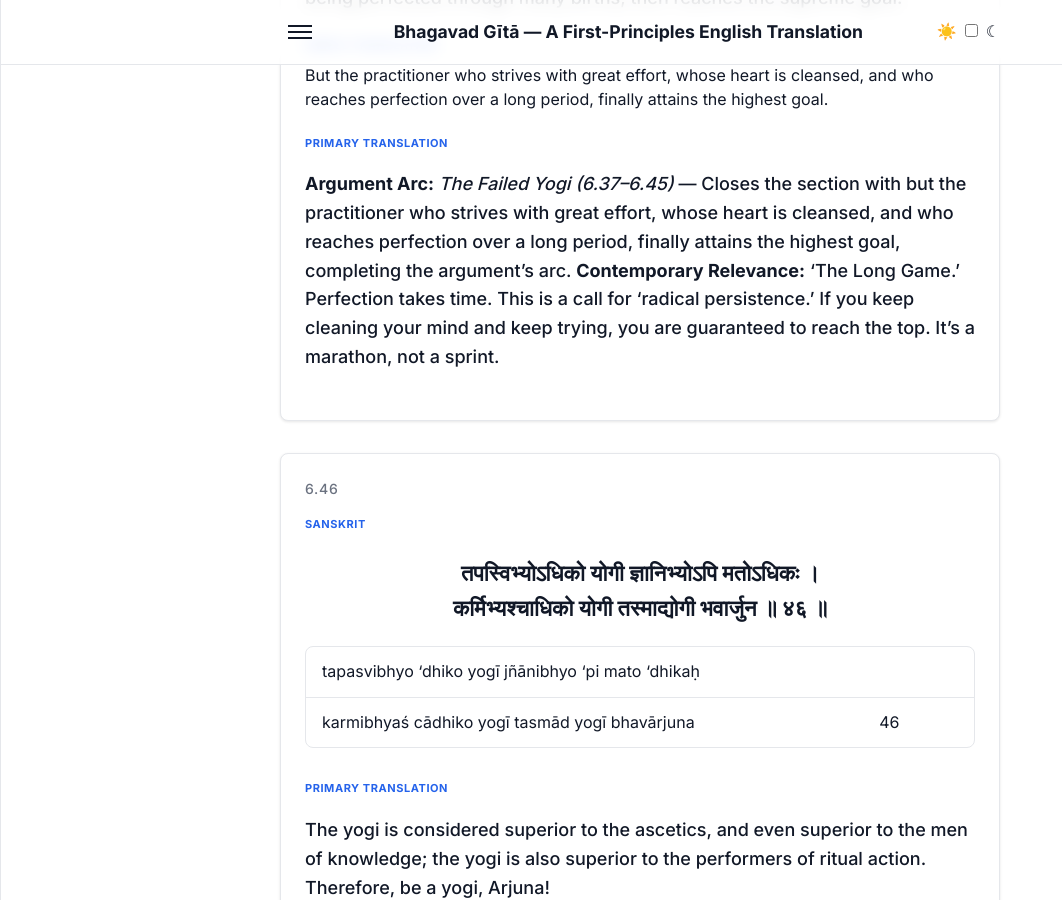
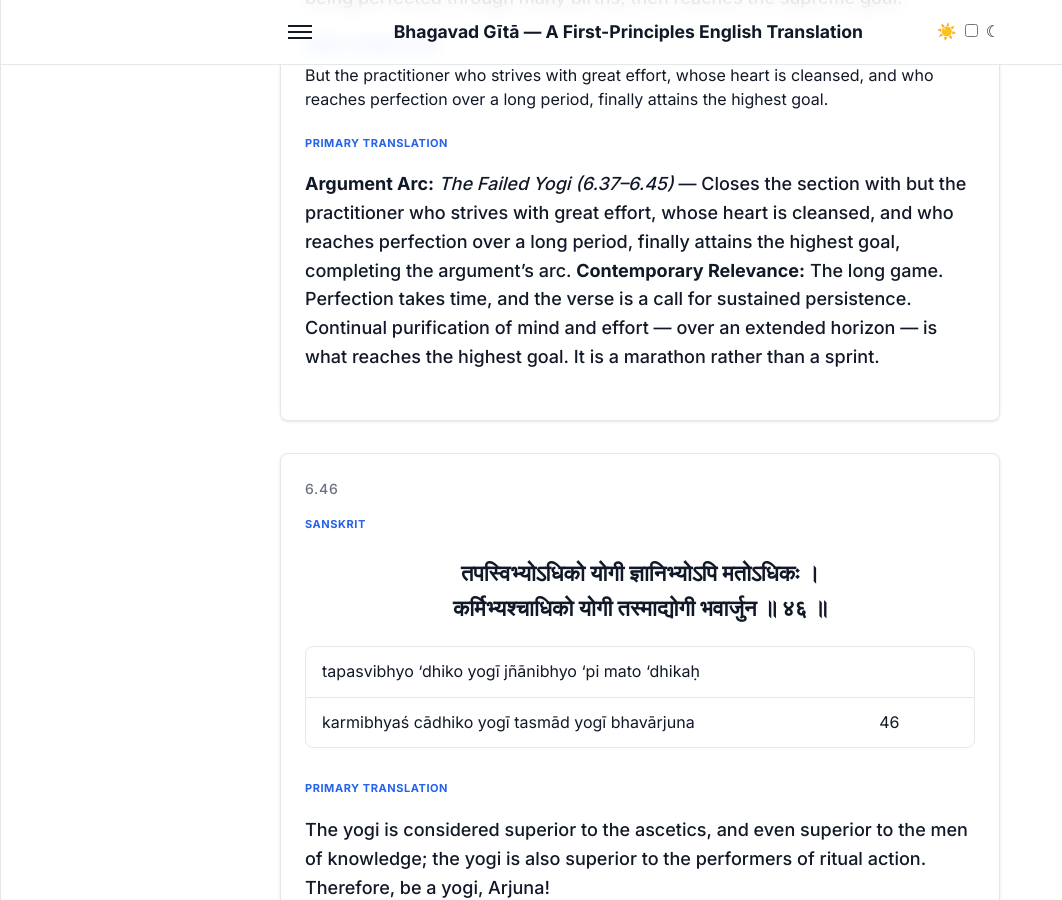
Before and after one commit to ishitvagoel/GitaTranslation, a Jekyll site: the page built from chapters/chapter-06.md, in a window 1280 px wide and 900 px high, scrolled down 46818 px. Shown: the whole window, without its empty margins (0-1062 px from the left). Built offline with Jekyll 4.4.1, drawn with Linux system fonts in a browser that asks for light colours; some of the changed text lies outside the part shown.

Commit message:
Ch 6: clean up two stragglers from prior commit
Re-applies the wording fixes for the Note at 6.5 (drops "egoic self") and
the Contemporary Relevance at 6.45 (drops "radical persistence"). These
were intended for the previous Ch 6 commit but lost a race with the
newline-collapse script.

```diff
--- a/chapters/chapter-06.md
+++ b/chapters/chapter-06.md
@@ -864,7 +864,7 @@ But the yogi who strives with effort, whose stains are completely cleansed, bein
 **Simple Translation:** But the practitioner who strives with great effort, whose heart is cleansed, and who reaches perfection over a long period, finally attains the highest goal.
 
 **Argument Arc:** *The Failed Yogi (6.37–6.45)* — Closes the section with but the practitioner who strives with great effort, whose heart is cleansed, and who reaches perfection over a long period, finally attains the highest goal, completing the argument's arc.
-**Contemporary Relevance:** 'The Long Game.' Perfection takes time. This is a call for 'radical persistence.' If you keep cleaning your mind and keep trying, you are guaranteed to reach the top. It’s a marathon, not a sprint.
+**Contemporary Relevance:** The long game. Perfection takes time, and the verse is a call for sustained persistence. Continual purification of mind and effort — over an extended horizon — is what reaches the highest goal. It is a marathon rather than a sprint.
 
 ---
 
```
Also changed, not shown: other parts of chapters/chapter-06.md (+1 -1 lines).
